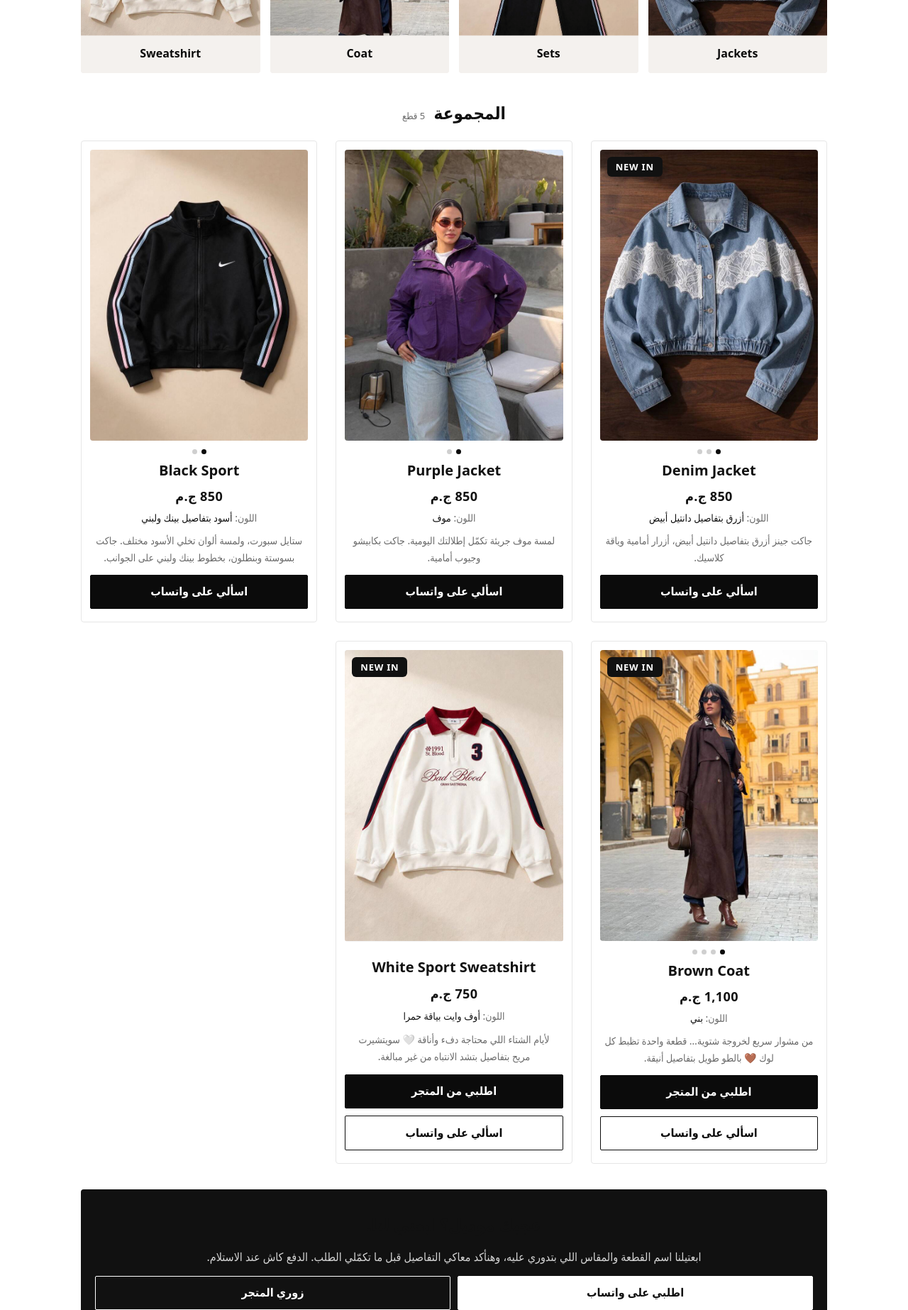
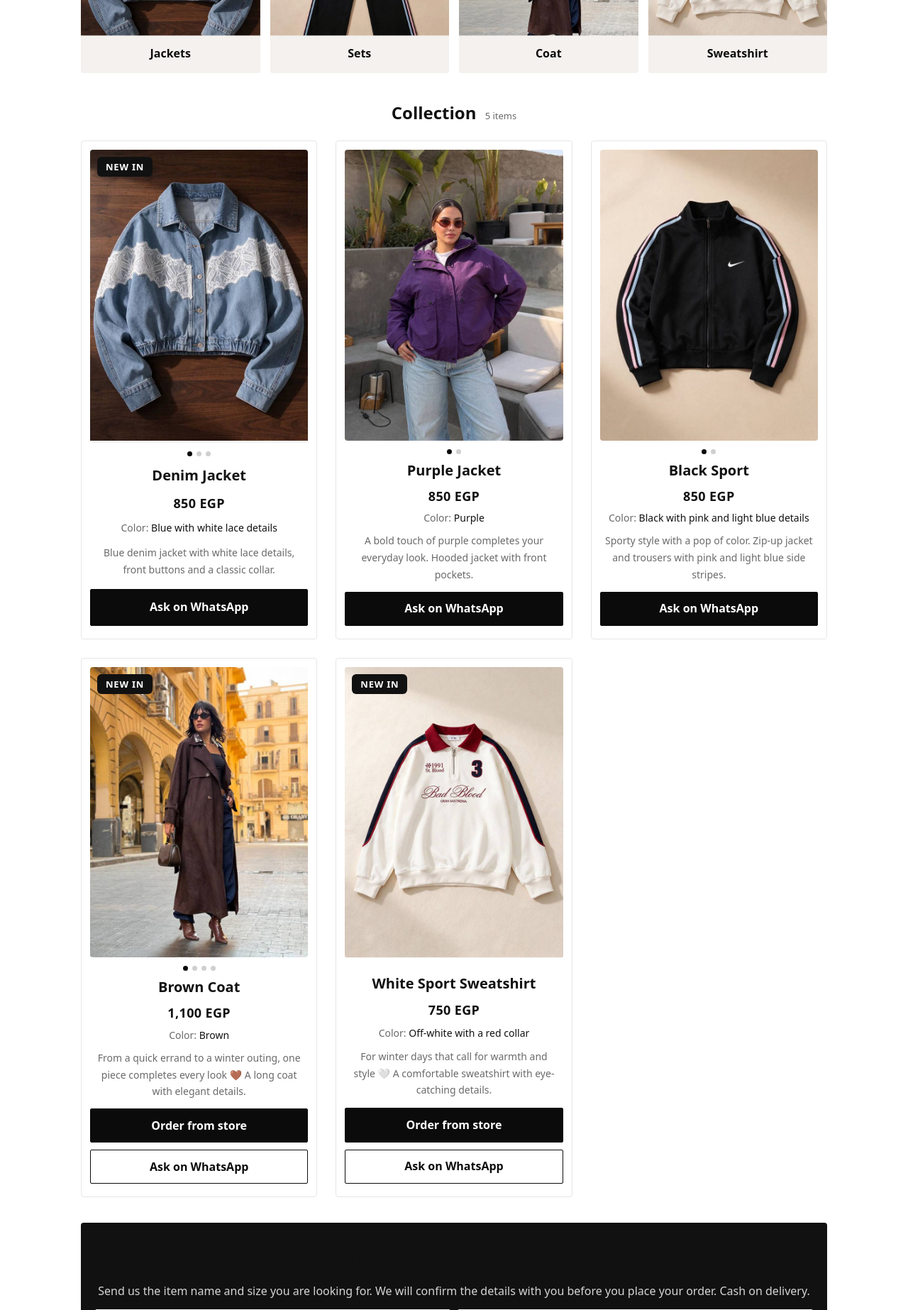
Before and after one commit to auriela-casualwear/auriela-casualwear.github.io, a plain HTML site: page index.html in a window 1280 px wide. Shown: the part 954-2800 px from the top of the page at 71% size. Drawn offline with Linux system fonts and the light colour scheme.

Commit message:
Translate site to English except Arabic ticker
Updated the index.html file to change the language and content from Arabic to English.

```diff
--- a/index.html
+++ b/index.html
@@ -1,20 +1,20 @@
-<!DOCTYPE html><html lang="ar" dir="rtl"><head><meta charset="utf-8"><meta name="viewport" content="width=device-width,initial-scale=1">
-<title>Auriela Casualwear | جواكت وسوت وبالطو</title><meta name="description" content="جواكت وسوت وبالطو لستايلك كل يوم. الدفع عند الاستلام وشحن لكل المحافظات.">
+<!DOCTYPE html><html lang="en" dir="ltr"><head><meta charset="utf-8"><meta name="viewport" content="width=device-width,initial-scale=1">
+<title>Auriela Casualwear | Jackets, Sets & Coats</title><meta name="description" content="Jackets, sets and coats for your everyday style. Cash on delivery and shipping to all governorates.">
 <meta property="og:image" content="4-cover.jpg"><link rel="icon" href="3-logo.jpg">
 <link rel="stylesheet" href="2-style.css"></head><body>
-<div class="top">الدفع عند الاستلام <i>•</i> شحن لكل المحافظات <a href="#collection">تسوقي الآن ↖</a></div>
+<div class="top">Cash on delivery <i>•</i> Shipping to all governorates <a href="#collection">Shop now ↖</a></div>
 <header class="hd"><a class="brand" href="#"><img src="3-logo.jpg" alt="Auriela"><span><b>AURIELA</b><small>CASUALWEAR</small></span></a>
-<a class="wa" href="https://wa.me/201066720687?text=%D8%A3%D9%87%D9%84%D8%A7%D9%8B%20Auriela" aria-label="واتساب">واتساب</a></header>
-<div class="strip"><span>✦ جواكت وسوت وبالطو</span><span>✦ الدفع كاش عند الاستلام</span><span>✦ شحن لكل المحافظات</span><span>✦ جواكت وسوت وبالطو</span><span>✦ الدفع كاش عند الاستلام</span><span>✦ شحن لكل المحافظات</span></div>
-<section class="hero"><img src="4-cover.jpg" alt="Auriela Casualwear"><div><h1 dir="ltr">Everyday styles,💜 made for you.<br>Comfortable fits. Timeless looks.<br>Discover your Auriela style.💜</h1><a class="btn" href="#collection">شوفي المجموعة</a></div></section>
-<section class="sec"><h2>اختاري القسم</h2><div class="tiles"><a class="tile" href="#denim" ><img src="5-denim1.jpg" alt=""><b>Jackets</b></a><a class="tile" href="#black" ><img src="11-black2.jpg" alt=""><b>Sets</b></a><a class="tile" href="#coat" ><img src="13-coat2.jpg" alt=""><b>Coat</b></a><a class="tile" href="#sweat" ><img src="16-sweat1.jpg" alt=""><b>Sweatshirt</b></a></div></section>
-<section class="sec" id="collection"><h2>المجموعة <small>5 قطع</small></h2><div class="grid"><article class="card" id="denim"><div class="media"><div class="slides"><img src="5-denim1.jpg" alt="الجاكت الجينز" loading="lazy"><img src="6-denim2.jpg" alt="الجاكت الجينز" loading="lazy"><img src="7-denim3.jpg" alt="الجاكت الجينز" loading="lazy"></div><span class="badge">NEW IN</span></div><div class="dots"><i></i><i></i><i></i></div>
-<h3>Denim Jacket</h3><p class="price">850 ج.م</p><p class="color"><span>اللون:</span> أزرق بتفاصيل دانتيل أبيض</p><p class="desc">جاكت جينز أزرق بتفاصيل دانتيل أبيض، أزرار أمامية وياقة كلاسيك.</p><div class="acts"><a class="btn " href="https://wa.me/201066720687?text=%D8%A3%D9%87%D9%84%D8%A7%D9%8B%20Auriela%D8%8C%20%D9%85%D9%87%D8%AA%D9%85%D8%A9%20%D8%A8%D9%80%20%D8%A7%D9%84%D8%AC%D8%A7%D9%83%D8%AA%20%D8%A7%D9%84%D8%AC%D9%8A%D9%86%D8%B2%20%D8%A8%D8%B3%D8%B9%D8%B1%20850%20%D8%AC%D9%86%D9%8A%D9%87.%20%D9%85%D9%85%D9%83%D9%86%20%D8%A7%D9%84%D9%85%D9%82%D8%A7%D8%B3%D8%A7%D8%AA%20%D9%88%D8%A7%D9%84%D8%AA%D9%81%D8%A7%D8%B5%D9%8A%D9%84%D8%9F">اسألي على واتساب</a></div></article><article class="card" id="purple"><div class="media"><div class="slides"><img src="8-purple1.jpg" alt="الجاكت الموف" loading="lazy"><img src="9-purple2.jpg" alt="الجاكت الموف" loading="lazy"></div></div><div class="dots"><i></i><i></i></div>
-<h3>Purple Jacket</h3><p class="price">850 ج.م</p><p class="color"><span>اللون:</span> موف</p><p class="desc">لمسة موف جريئة تكمّل إطلالتك اليومية. جاكت بكابيشو وجيوب أمامية.</p><div class="acts"><a class="btn " href="https://wa.me/201066720687?text=%D8%A3%D9%87%D9%84%D8%A7%D9%8B%20Auriela%D8%8C%20%D9%85%D9%87%D8%AA%D9%85%D8%A9%20%D8%A8%D9%80%20%D8%A7%D9%84%D8%AC%D8%A7%D9%83%D8%AA%20%D8%A7%D9%84%D9%85%D9%88%D9%81%20%D8%A8%D8%B3%D8%B9%D8%B1%20850%20%D8%AC%D9%86%D9%8A%D9%87.%20%D9%85%D9%85%D9%83%D9%86%20%D8%A7%D9%84%D9%85%D9%82%D8%A7%D8%B3%D8%A7%D8%AA%20%D9%88%D8%A7%D9%84%D8%AA%D9%81%D8%A7%D8%B5%D9%8A%D9%84%D8%9F">اسألي على واتساب</a></div></article><article class="card" id="black"><div class="media"><div class="slides"><img src="10-black1.jpg" alt="السوت الأسود" loading="lazy"><img src="11-black2.jpg" alt="السوت الأسود" loading="lazy"></div></div><div class="dots"><i></i><i></i></div>
-<h3>Black Sport</h3><p class="price">850 ج.م</p><p class="color"><span>اللون:</span> أسود بتفاصيل بينك ولبني</p><p class="desc">ستايل سبورت، ولمسة ألوان تخلي الأسود مختلف. جاكت بسوستة وبنطلون، بخطوط بينك ولبني على الجوانب.</p><div class="acts"><a class="btn " href="https://wa.me/201066720687?text=%D8%A3%D9%87%D9%84%D8%A7%D9%8B%20Auriela%D8%8C%20%D9%85%D9%87%D8%AA%D9%85%D8%A9%20%D8%A8%D9%80%20%D8%A7%D9%84%D8%B3%D9%88%D8%AA%20%D8%A7%D9%84%D8%A3%D8%B3%D9%88%D8%AF%20%D8%A8%D8%B3%D8%B9%D8%B1%20850%20%D8%AC%D9%86%D9%8A%D9%87.%20%D9%85%D9%85%D9%83%D9%86%20%D8%A7%D9%84%D9%85%D9%82%D8%A7%D8%B3%D8%A7%D8%AA%20%D9%88%D8%A7%D9%84%D8%AA%D9%81%D8%A7%D8%B5%D9%8A%D9%84%D8%9F">اسألي على واتساب</a></div></article><article class="card" id="coat"><div class="media"><div class="slides"><img src="13-coat2.jpg" alt="بالطو سويدي" loading="lazy"><img src="12-coat1.jpg" alt="بالطو سويدي" loading="lazy"><img src="14-coat3.jpg" alt="بالطو سويدي" loading="lazy"><img src="15-coat4.jpg" alt="بالطو سويدي" loading="lazy"></div><span class="badge">NEW IN</span></div><div class="dots"><i></i><i></i><i></i><i></i></div>
-<h3>Brown Coat</h3><p class="price">1,100 ج.م</p><p class="color"><span>اللون:</span> بني</p><p class="desc">من مشوار سريع لخروجة شتوية… قطعة واحدة تظبط كل لوك 🤎 بالطو طويل بتفاصيل أنيقة.</p><div class="acts"><a class="btn" href="https://rjedcz-8e.myshopify.com/products/brown-coat">اطلبي من المتجر</a><a class="btn ghost" href="https://wa.me/201066720687?text=%D8%A3%D9%87%D9%84%D8%A7%D9%8B%20Auriela%D8%8C%20%D9%85%D9%87%D8%AA%D9%85%D8%A9%20%D8%A8%D9%80%20%D8%A8%D8%A7%D9%84%D8%B7%D9%88%20%D8%B3%D9%88%D9%8A%D8%AF%D9%8A%20%D8%A8%D8%B3%D8%B9%D8%B1%201100%20%D8%AC%D9%86%D9%8A%D9%87.%20%D9%85%D9%85%D9%83%D9%86%20%D8%A7%D9%84%D9%85%D9%82%D8%A7%D8%B3%D8%A7%D8%AA%20%D9%88%D8%A7%D9%84%D8%AA%D9%81%D8%A7%D8%B5%D9%8A%D9%84%D8%9F">اسألي على واتساب</a></div></article><article class="card" id="sweat"><div class="media"><div class="slides"><img src="16-sweat1.jpg" alt="سبورت سويت شيرت ابيض" loading="lazy"></div><span class="badge">NEW IN</span></div><div class="dots"></div>
-<h3>White Sport Sweatshirt</h3><p class="price">750 ج.م</p><p class="color"><span>اللون:</span> أوف وايت بياقة حمرا</p><p class="desc">لأيام الشتاء اللي محتاجة دفء وأناقة 🤍 سويتشيرت مريح بتفاصيل بتشد الانتباه من غير مبالغة.</p><div class="acts"><a class="btn" href="https://rjedcz-8e.myshopify.com/products/sport-t-shirt">اطلبي من المتجر</a><a class="btn ghost" href="https://wa.me/201066720687?text=%D8%A3%D9%87%D9%84%D8%A7%D9%8B%20Auriela%D8%8C%20%D9%85%D9%87%D8%AA%D9%85%D8%A9%20%D8%A8%D9%80%20%D8%B3%D8%A8%D9%88%D8%B1%D8%AA%20%D8%B3%D9%88%D9%8A%D8%AA%20%D8%B4%D9%8A%D8%B1%D8%AA%20%D8%A7%D8%A8%D9%8A%D8%B6%20%D8%A8%D8%B3%D8%B9%D8%B1%20750%20%D8%AC%D9%86%D9%8A%D9%87.%20%D9%85%D9%85%D9%83%D9%86%20%D8%A7%D9%84%D9%85%D9%82%D8%A7%D8%B3%D8%A7%D8%AA%20%D9%88%D8%A7%D9%84%D8%AA%D9%81%D8%A7%D8%B5%D9%8A%D9%84%D8%9F">اسألي على واتساب</a></div></article></div></section>
-<section class="sec"><div class="cta"><h2>عجبك موديل؟ ابعتي لنا.</h2><p>ابعتيلنا اسم القطعة والمقاس اللي بتدوري عليه، وهنأكد معاكي التفاصيل قبل ما تكمّلي الطلب. الدفع كاش عند الاستلام.</p><div class="acts"><a class="btn light" href="https://wa.me/201066720687?text=%D8%A3%D9%87%D9%84%D8%A7%D9%8B%20Auriela%D8%8C%20%D8%B9%D8%A7%D9%8A%D8%B2%D8%A9%20%D8%A3%D8%B7%D9%84%D8%A8.">اطلبي على واتساب</a><a class="btn outline" href="https://rjedcz-8e.myshopify.com">زوري المتجر</a></div></div></section>
+<a class="wa" href="https://wa.me/201066720687?text=Hi%20Auriela" aria-label="WhatsApp">WhatsApp</a></header>
+<div class="strip" lang="ar" dir="rtl"><span>✦ جواكت وسوت وبالطو</span><span>✦ الدفع كاش عند الاستلام</span><span>✦ شحن لكل المحافظات</span><span>✦ جواكت وسوت وبالطو</span><span>✦ الدفع كاش عند الاستلام</span><span>✦ شحن لكل المحافظات</span></div>
+<section class="hero"><img src="4-cover.jpg" alt="Auriela Casualwear"><div><h1 dir="ltr">Everyday styles,💜 made for you.<br>Comfortable fits. Timeless looks.<br>Discover your Auriela style.💜</h1><a class="btn" href="#collection">Shop the collection</a></div></section>
+<section class="sec"><h2>Choose a category</h2><div class="tiles"><a class="tile" href="#denim" ><img src="5-denim1.jpg" alt=""><b>Jackets</b></a><a class="tile" href="#black" ><img src="11-black2.jpg" alt=""><b>Sets</b></a><a class="tile" href="#coat" ><img src="13-coat2.jpg" alt=""><b>Coat</b></a><a class="tile" href="#sweat" ><img src="16-sweat1.jpg" alt=""><b>Sweatshirt</b></a></div></section>
+<section class="sec" id="collection"><h2>Collection <small>5 items</small></h2><div class="grid"><article class="card" id="denim"><div class="media"><div class="slides"><img src="5-denim1.jpg" alt="Denim jacket" loading="lazy"><img src="6-denim2.jpg" alt="Denim jacket" loading="lazy"><img src="7-denim3.jpg" alt="Denim jacket" loading="lazy"></div><span class="badge">NEW IN</span></div><div class="dots"><i></i><i></i><i></i></div>
+<h3>Denim Jacket</h3><p class="price">850 EGP</p><p class="color"><span>Color:</span> Blue with white lace details</p><p class="desc">Blue denim jacket with white lace details, front buttons and a classic collar.</p><div class="acts"><a class="btn " href="https://wa.me/201066720687?text=Hi%20Auriela%2C%20I%27m%20interested%20in%20the%20Denim%20Jacket%20for%20EGP%20850.%20Could%20you%20share%20the%20available%20sizes%20and%20details%3F">Ask on WhatsApp</a></div></article><article class="card" id="purple"><div class="media"><div class="slides"><img src="8-purple1.jpg" alt="Purple jacket" loading="lazy"><img src="9-purple2.jpg" alt="Purple jacket" loading="lazy"></div></div><div class="dots"><i></i><i></i></div>
+<h3>Purple Jacket</h3><p class="price">850 EGP</p><p class="color"><span>Color:</span> Purple</p><p class="desc">A bold touch of purple completes your everyday look. Hooded jacket with front pockets.</p><div class="acts"><a class="btn " href="https://wa.me/201066720687?text=Hi%20Auriela%2C%20I%27m%20interested%20in%20the%20Purple%20Jacket%20for%20EGP%20850.%20Could%20you%20share%20the%20available%20sizes%20and%20details%3F">Ask on WhatsApp</a></div></article><article class="card" id="black"><div class="media"><div class="slides"><img src="10-black1.jpg" alt="Black sports set" loading="lazy"><img src="11-black2.jpg" alt="Black sports set" loading="lazy"></div></div><div class="dots"><i></i><i></i></div>
+<h3>Black Sport</h3><p class="price">850 EGP</p><p class="color"><span>Color:</span> Black with pink and light blue details</p><p class="desc">Sporty style with a pop of color. Zip-up jacket and trousers with pink and light blue side stripes.</p><div class="acts"><a class="btn " href="https://wa.me/201066720687?text=Hi%20Auriela%2C%20I%27m%20interested%20in%20the%20Black%20Sport%20Set%20for%20EGP%20850.%20Could%20you%20share%20the%20available%20sizes%20and%20details%3F">Ask on WhatsApp</a></div></article><article class="card" id="coat"><div class="media"><div class="slides"><img src="13-coat2.jpg" alt="Brown suede coat" loading="lazy"><img src="12-coat1.jpg" alt="Brown suede coat" loading="lazy"><img src="14-coat3.jpg" alt="Brown suede coat" loading="lazy"><img src="15-coat4.jpg" alt="Brown suede coat" loading="lazy"></div><span class="badge">NEW IN</span></div><div class="dots"><i></i><i></i><i></i><i></i></div>
+<h3>Brown Coat</h3><p class="price">1,100 EGP</p><p class="color"><span>Color:</span> Brown</p><p class="desc">From a quick errand to a winter outing, one piece completes every look 🤎 A long coat with elegant details.</p><div class="acts"><a class="btn" href="https://rjedcz-8e.myshopify.com/products/brown-coat">Order from store</a><a class="btn ghost" href="https://wa.me/201066720687?text=Hi%20Auriela%2C%20I%27m%20interested%20in%20the%20Brown%20Coat%20for%20EGP%201100.%20Could%20you%20share%20the%20available%20sizes%20and%20details%3F">Ask on WhatsApp</a></div></article><article class="card" id="sweat"><div class="media"><div class="slides"><img src="16-sweat1.jpg" alt="White sports sweatshirt" loading="lazy"></div><span class="badge">NEW IN</span></div><div class="dots"></div>
+<h3>White Sport Sweatshirt</h3><p class="price">750 EGP</p><p class="color"><span>Color:</span> Off-white with a red collar</p><p class="desc">For winter days that call for warmth and style 🤍 A comfortable sweatshirt with eye-catching details.</p><div class="acts"><a class="btn" href="https://rjedcz-8e.myshopify.com/products/sport-t-shirt">Order from store</a><a class="btn ghost" href="https://wa.me/201066720687?text=Hi%20Auriela%2C%20I%27m%20interested%20in%20the%20White%20Sport%20Sweatshirt%20for%20EGP%20750.%20Could%20you%20share%20the%20available%20sizes%20and%20details%3F">Ask on WhatsApp</a></div></article></div></section>
+<section class="sec"><div class="cta"><h2>Like a style? Message us.</h2><p>Send us the item name and size you are looking for. We will confirm the details with you before you place your order. Cash on delivery.</p><div class="acts"><a class="btn light" href="https://wa.me/201066720687?text=Hi%20Auriela%2C%20I%27d%20like%20to%20place%20an%20order.">Order on WhatsApp</a><a class="btn outline" href="https://rjedcz-8e.myshopify.com">Visit the store</a></div></div></section>
 <footer class="ft"><img src="3-logo.jpg" alt=""><p>AURIELA CASUALWEAR · Cairo, Egypt</p><p class="s">Everyday styles. Made for you.</p></footer>
-<nav class="bn"><a href="#">الرئيسية</a><a href="#collection">المنتجات</a><a href="https://rjedcz-8e.myshopify.com">المتجر</a><a href="https://wa.me/201066720687?text=%D8%A3%D9%87%D9%84%D8%A7%D9%8B%20Auriela">واتساب</a></nav>
+<nav class="bn"><a href="#">Home</a><a href="#collection">Products</a><a href="https://rjedcz-8e.myshopify.com">Store</a><a href="https://wa.me/201066720687?text=Hi%20Auriela">WhatsApp</a></nav>
 </body></html>
```
